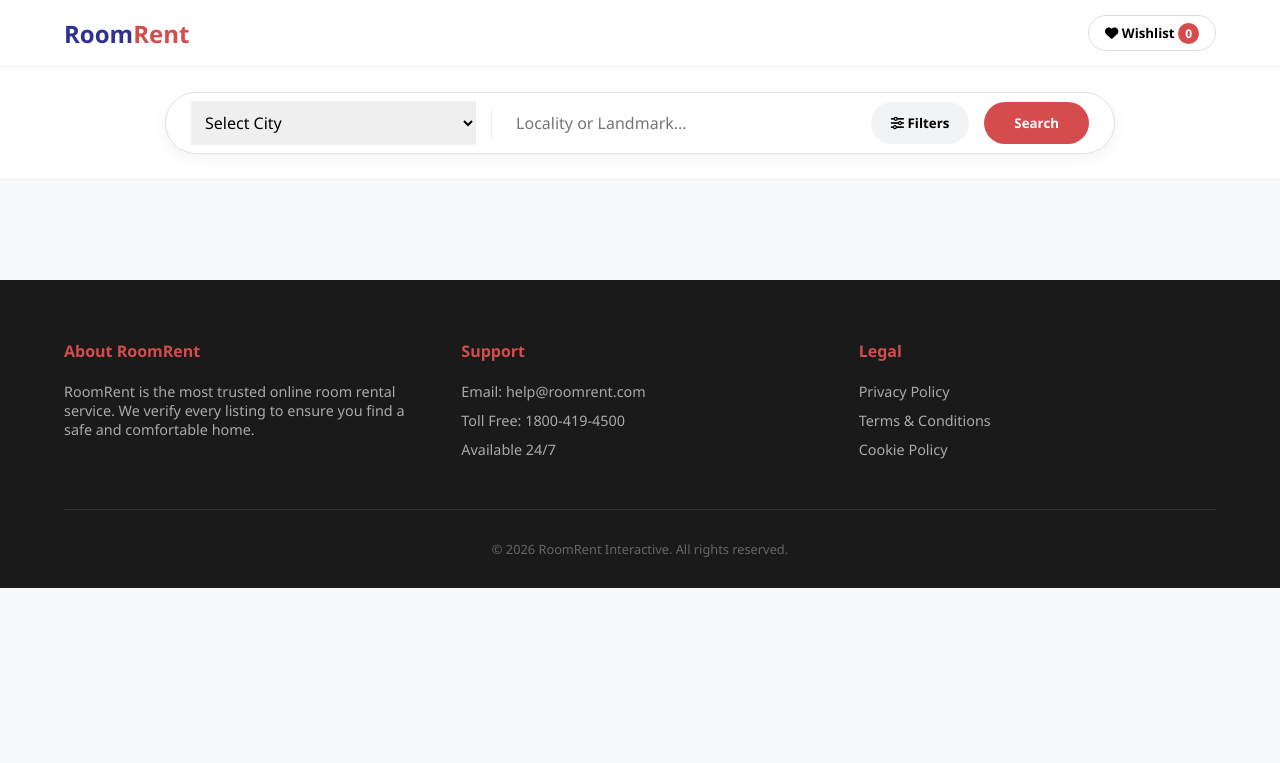
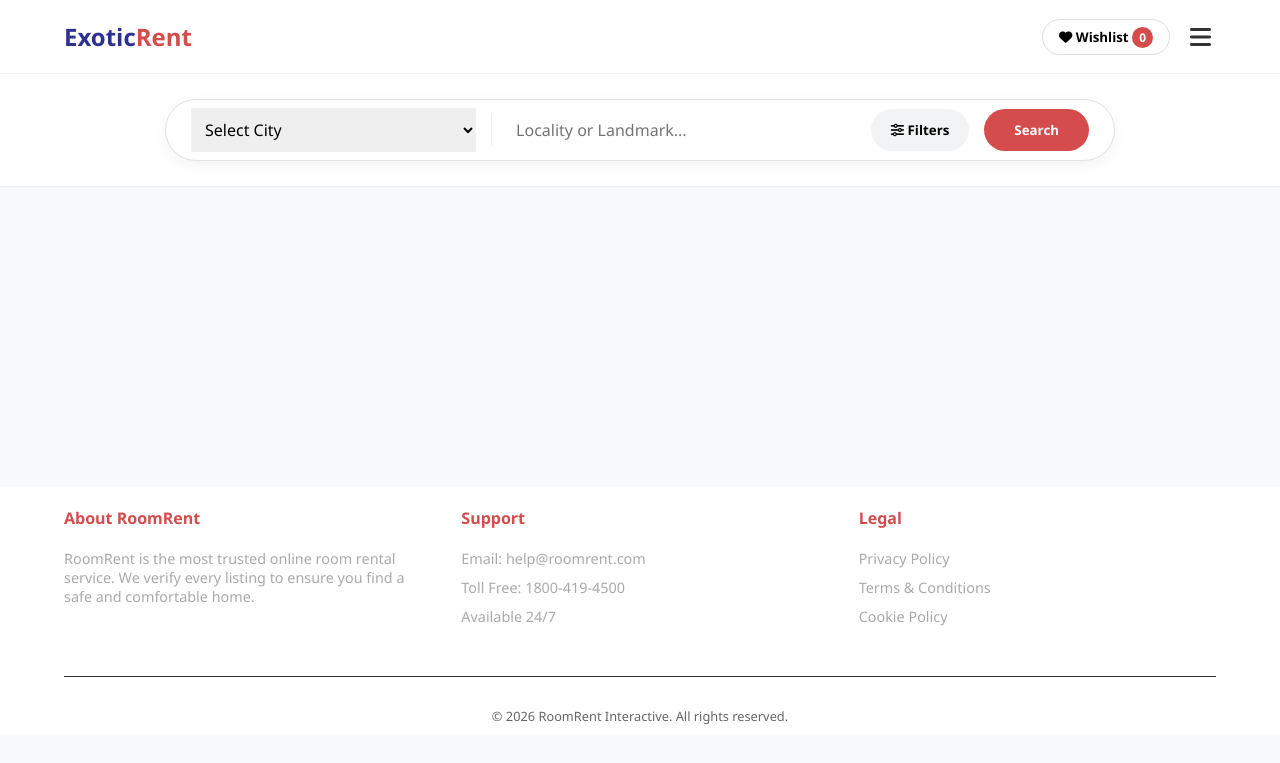
Before and after one commit to Hirendra12-dangi/Renthome, a Flask app: template Rent_home/backend/templates/home.html in a window 1280 px wide. Shown: the top 763 px of the page. Run offline with Flask 3, Linux system fonts and the light colour scheme; the template is opened without the code that fills it, so the values that code supplies are empty.

Commit message:
adding the toggel button

```diff
--- a/Rent_home/backend/templates/home.html
+++ b/Rent_home/backend/templates/home.html
@@ -10,10 +10,17 @@
 <body>
 
     <nav class="navbar">
-        <div class="logo">Room<span>Rent</span></div>
-        <button class="wishlist-trigger" onclick="toggleModal('wishlistOverlay')">
-            <i class="fas fa-heart"></i> Wishlist <span class="badge" id="wishlist-count">0</span>
-        </button>
+        <div class="logo">Exotic<span>Rent</span></div>
+
+        <div class="nav-right">
+    <button class="wishlist-trigger" onclick="toggleModal('wishlistOverlay')">
+        <i class="fas fa-heart"></i> Wishlist <span class="badge" id="wishlist-count">0</span>
+    </button>
+    <button class="menu-toggle" onclick="toggleSidePanel()">
+        <i class="fas fa-bars"></i>
+    </button>
+</div>
+
     </nav>
 
     <section class="top-search-section">
@@ -50,9 +57,9 @@
                 <div class="filter-item">
                     <div class="price-row">
                         <label>Max Price</label>
-                        <span class="price-val">$<span id="priceNum">5000</span></span>
+                        <span class="price-val">₹<span id="priceNum">5000</span></span>
                     </div>
-                    <input type="range" min="500" max="10000" value="5000" step="100" class="slider" id="priceRange">
+                    <input type="range" min="2000" max="50000" value="5000" step="100" class="slider" id="priceRange">
                 </div>
                 <div class="filter-item">
                     <label style="font-weight: bold; display: block; margin-bottom: 10px;">Rating</label>
@@ -104,6 +111,23 @@
         </div>
     </footer>
 
+    <div class="side-panel-overlay" id="sidePanelOverlay" onclick="toggleSidePanel()"></div>
+<div class="side-panel" id="sidePanel">
+    <div class="panel-header">
+        <div class="logo">Exotic<span>Rent</span></div>
+        <i class="fas fa-times close-panel" onclick="toggleSidePanel()"></i>
+    </div>
+    <div class="panel-links">
+        <a href="#"><i class="fas fa-user-circle"></i> Login / Register</a>
+        <a href="#"><i class="fas fa-plus-circle"></i> Add Rooms for Rent</a>
+        <hr>
+        <a href="#"><i class="fas fa-cog"></i> Settings</a>
+        <a href="#"><i class="fas fa-info-circle"></i> About Us</a>
+        <hr>
+        <a href="#" class="logout-link"><i class="fas fa-sign-out-alt"></i> Logout</a>
+    </div>
+</div>
+
     <script src="script.js"></script>
 </body>
 </html>
--- a/Rent_home/backend/templates/script.js
+++ b/Rent_home/backend/templates/script.js
@@ -22,3 +22,25 @@ window.addEventListener('click', function(event) {
         event.target.classList.remove('active');
     }
 });
+
+
+
+function toggleSidePanel() {
+    const panel = document.getElementById('sidePanel');
+    const overlay = document.getElementById('sidePanelOverlay');
+
+    // Toggle the 'active' class to slide the panel in or out
+    panel.classList.toggle('active');
+    overlay.classList.toggle('active');
+}
+
+// Update your existing window.onclick to close the side panel too
+window.addEventListener('click', function(event) {
+    const panel = document.getElementById('sidePanel');
+    const overlay = document.getElementById('sidePanelOverlay');
+
+    if (event.target === overlay) {
+        panel.classList.remove('active');
+        overlay.classList.remove('active');
+    }
+});
--- a/Rent_home/backend/templates/style.css
+++ b/Rent_home/backend/templates/style.css
@@ -69,7 +69,7 @@ body { background-color: #f8f9fa; }
 .filter-card { border-top: 6px solid #d44c4c; }
 .price-row { display: flex; justify-content: space-between; margin-bottom: 12px; font-weight: bold; }
 .price-val { color: #d44c4c; background: #fff5f5; padding: 2px 10px; border-radius: 10px; }
-.slider { width: 100%; -webkit-appearance: none; height: 6px; background: #ddd; border-radius: 5px; outline: none; }
+.slider { width: 100%; -webkit-appearance: none; appearance: none; height: 6px; background: #ddd; border-radius: 5px; outline: none; }
 .slider::-webkit-slider-thumb { -webkit-appearance: none; width: 20px; height: 20px; background: #2e3192; border-radius: 50%; cursor: pointer; border: 3px solid white; box-shadow: 0 2px 5px rgba(0,0,0,0.2); }
 .chip-group { display: flex; gap: 10px; margin-top: 10px; }
 .chip { padding: 8px 15px; border-radius: 20px; border: 1px solid #ddd; background: white; cursor: pointer; }
@@ -77,8 +77,68 @@ body { background-color: #f8f9fa; }
 .apply-btn { width: 100%; padding: 15px; background: #2e3192; color: white; border: none; border-radius: 12px; font-weight: bold; cursor: pointer; margin-top: 25px; }
 
 /* FOOTER */
-.site-footer { background: #1a1a1a; color: #fff; padding: 60px 5% 30px; margin-top: 100px; }
+.site-footer { background: white; color: #fff; padding: 20px 5% 10px; margin-top: 300px; }
 .footer-grid { display: grid; grid-template-columns: repeat(auto-fit, minmax(200px, 1fr)); gap: 40px; border-bottom: 1px solid #333; padding-bottom: 40px; }
 .footer-col h4 { margin-bottom: 20px; color: #d44c4c; }
 .footer-col p { color: #aaa; font-size: 0.9rem; margin-bottom: 10px; }
 .footer-bottom { text-align: center; padding-top: 30px; font-size: 0.8rem; color: #666; }
+
+
+
+/* --- ADD TO THE BOTTOM OF STYLE.CSS --- */
+
+.nav-right {
+    display: flex;
+    align-items: center;
+    gap: 15px;
+}
+
+.menu-toggle {
+    background: none;
+    border: none;
+    font-size: 1.5rem;
+    color: #333;
+    cursor: pointer;
+    padding: 5px;
+}
+
+.side-panel-overlay {
+    position: fixed;
+    top: 0;
+    left: 0;
+    width: 100%;
+    height: 100%;
+    background: rgba(0,0,0,0.5);
+    z-index: 2000;
+    display: none;
+}
+
+.side-panel-overlay.active { display: block; }
+
+.side-panel {
+    position: fixed;
+    top: 0;
+    right: -100%; /* Hidden by default */
+    width: 33.33%;
+    height: 100%;
+    background: white;
+    z-index: 2001;
+    transition: right 0.4s ease;
+    padding: 30px;
+    box-shadow: -5px 0 15px rgba(0,0,0,0.1);
+}
+
+.side-panel.active { right: 0; } /* Slides in when active */
+
+.panel-links a {
+    display: flex;
+    align-items: center;
+    gap: 15px;
+    padding: 15px;
+    text-decoration: none;
+    color: #444;
+    border-radius: 8px;
+    transition: 0.2s;
+}
+
+.panel-links a:hover { background: #f0f2ff; color: #2e3192; }
```
